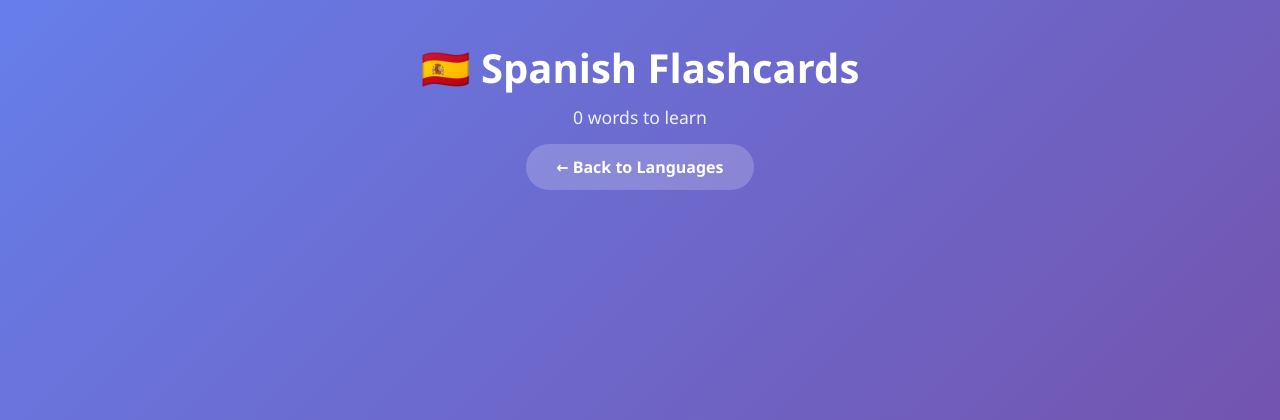
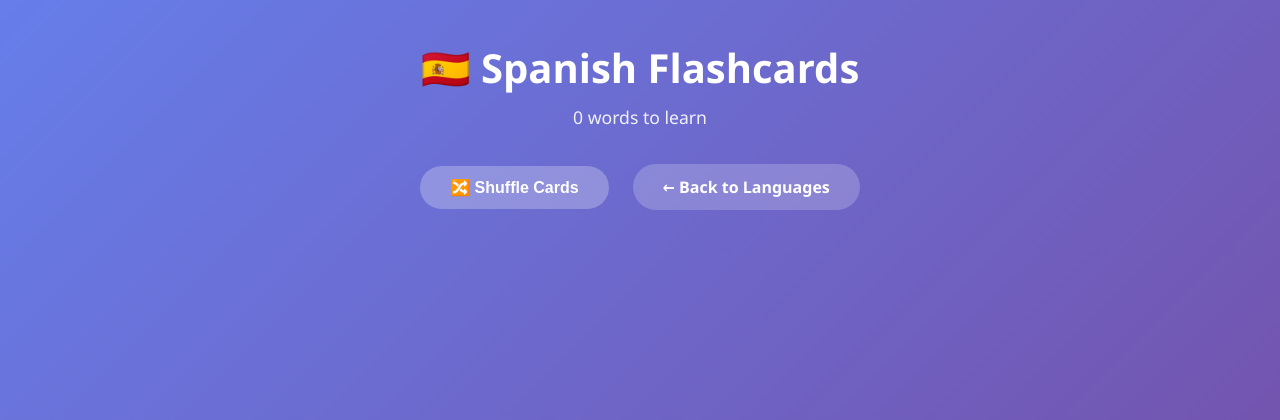
Before and after one commit to kevinle108/bilingual-trainer-db, a Flask app: page /flashcards in a window 1280 px wide. Shown: the top 420 px of the page. Run offline with Flask 3, Linux system fonts and the light colour scheme; data that the repository does not hold is empty.

Commit message:
shuffle button

```diff
--- a/templates/flashcards.html
+++ b/templates/flashcards.html
@@ -25,7 +25,7 @@
             font-size: 2.5em;
             margin-bottom: 10px;
         }
-        .back-btn {
+        .back-btn, .shuffle-btn {
             display: inline-block;
             padding: 12px 30px;
             background: rgba(255, 255, 255, 0.2);
@@ -35,9 +35,19 @@
             font-weight: bold;
             transition: background 0.2s;
             margin-top: 15px;
+            margin: 15px 10px 0;
+            border: none;
+            cursor: pointer;
+            font-size: 1em;
         }
-        .back-btn:hover {
+        .back-btn:hover, .shuffle-btn:hover {
             background: rgba(255, 255, 255, 0.3);
+        }
+        .shuffle-btn {
+            background: rgba(255, 255, 255, 0.25);
+        }
+        .button-group {
+            margin-top: 20px;
         }
         .flashcards-grid {
             display: grid;
@@ -137,7 +147,10 @@
                 {{ flashcards|length }} words to learn
             {% endif %}
         </p>
-        <a href="/" class="back-btn">← Back to Languages</a>
+        <div class="button-group">
+            <button class="shuffle-btn" onclick="shuffleCards()">🔀 Shuffle Cards</button>
+            <a href="/" class="back-btn">← Back to Languages</a>
+        </div>
     </div>
 
     <div class="flashcards-grid">
@@ -160,5 +173,24 @@
         </div>
         {% endfor %}
     </div>
+
+    <script>
+        function shuffleCards() {
+            const grid = document.querySelector('.flashcards-grid');
+            const cards = Array.from(grid.children);
+
+            // Reset all flipped cards before shuffling
+            cards.forEach(card => card.classList.remove('flipped'));
+
+            // Fisher-Yates shuffle algorithm
+            for (let i = cards.length - 1; i > 0; i--) {
+                const j = Math.floor(Math.random() * (i + 1));
+                [cards[i], cards[j]] = [cards[j], cards[i]];
+            }
+
+            // Re-append cards in shuffled order
+            cards.forEach(card => grid.appendChild(card));
+        }
+    </script>
 </body>
 </html>
```
